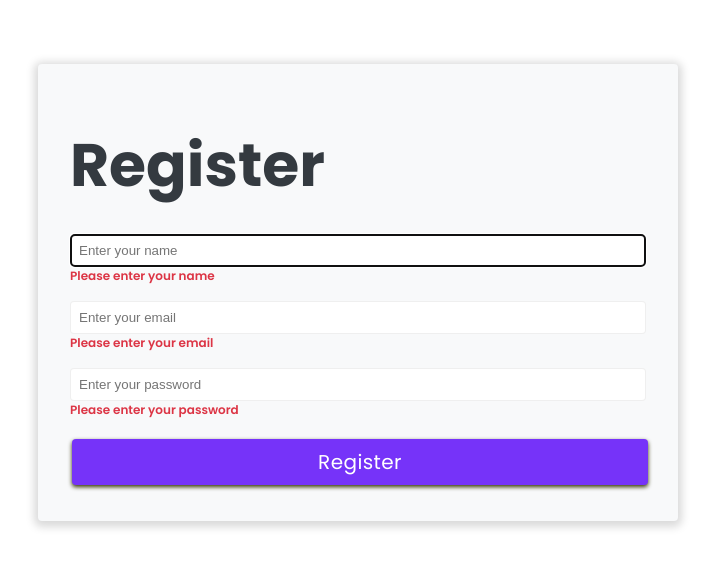
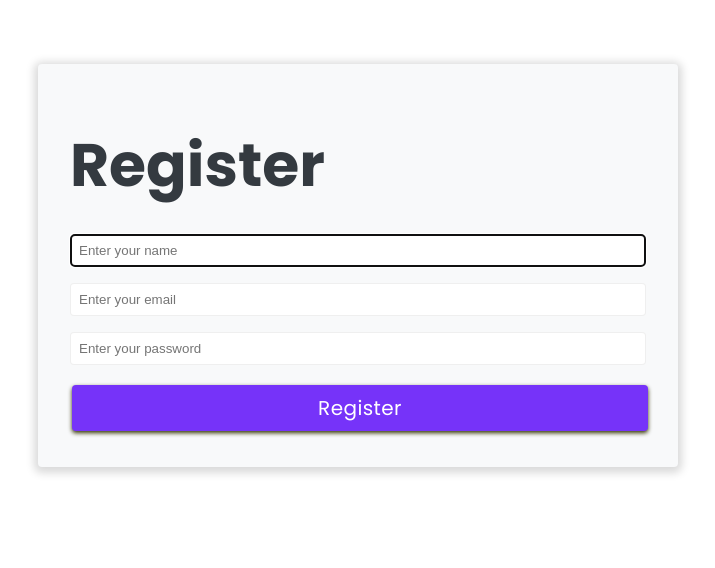
Before and after one commit to spectr-e/react-projects, a React (Vite) app: page / in a window 1280 px wide. Shown: the top 568 px of the page, without its empty margins (282-997 px from the left). Built offline with nearby package versions, Linux system fonts and the light colour scheme.

Commit message:
fix(RegistrationFormApp): Add conditional alerts to input fields for validation on submit

```diff
--- a/src/Projects/15-registration-form-app/RegistrationForm.jsx
+++ b/src/Projects/15-registration-form-app/RegistrationForm.jsx
@@ -1,11 +1,12 @@
 import { useEffect, useRef, useState } from 'react'
-import { Button, Title } from '../../components'
+import { Alert, Button, Title } from '../../components'
 
 const RegistrationForm = () => {
   const inputName = useRef(null)
   const inputEmail = useRef(null)
   const inputPassword = useRef(null)
 
+  const [submit, setSubmit] = useState(false)
   const [values, setValues] = useState({
     username: '',
     email: '',
@@ -38,11 +39,19 @@ const RegistrationForm = () => {
       inputEmail.current.focus()
     } else if (!values.password) {
       inputPassword.current.focus()
+    } else {
+      setSubmit(true)
+      setValues({
+        name: '',
+        email: '',
+        password: '',
+      })
     }
   }
 
   return (
     <div className='m-auto'>
+      {/* Form Design */}
       <div className='container bg-light text-dark mt-4 p-2 shadow-sm border-5 w-50'>
         <Title title={'Register'} />
         <form action='' className='' onSubmit={handleSubmit}>
@@ -56,9 +65,11 @@ const RegistrationForm = () => {
               value={values.name}
               onChange={handleChange}
             />
+            {submit && !values.name ? (
               <label htmlFor='fullname' className='text-danger font-sm'>
                 Please enter your name
               </label>
+            ) : null}
           </div>
 
           {/* Email Field */}
@@ -71,9 +82,11 @@ const RegistrationForm = () => {
               value={values.email}
               onChange={handleChange}
             />
+            {submit && values.email ? (
               <label htmlFor='email' className='text-danger font-sm'>
                 Please enter your email
               </label>
+            ) : null}
           </div>
 
           {/* Password Field */}
@@ -86,9 +99,11 @@ const RegistrationForm = () => {
               value={values.password}
               onChange={handleChange}
             />
+            {submit && values.password ? (
               <label htmlFor='password' className='text-danger font-sm'>
                 Please enter your password
               </label>
+            ) : null}
           </div>
 
           {/* Submit Button */}
```
Lines whose indentation alone changed are shown as unchanged.
